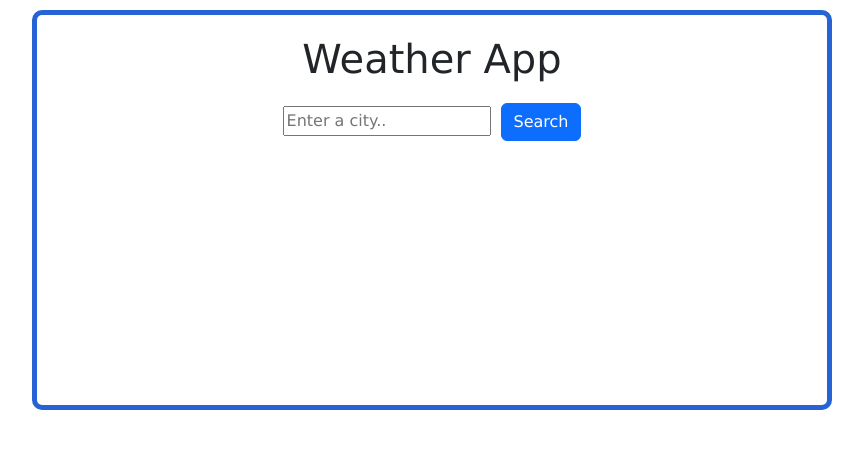
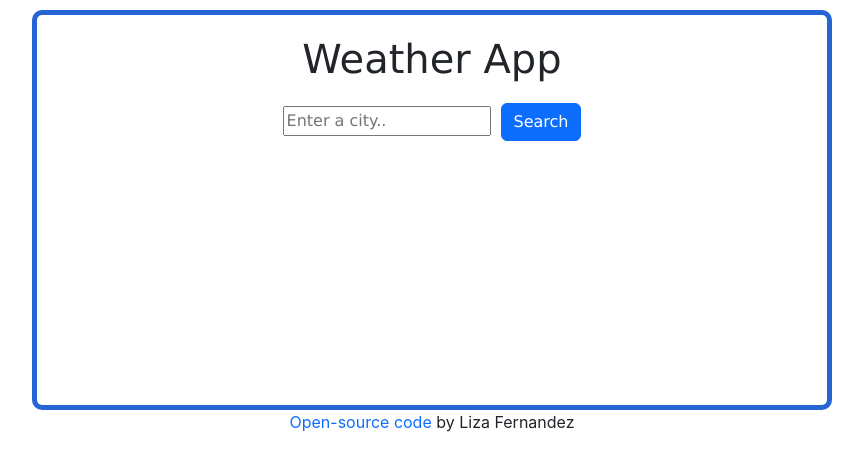
Before and after one commit to aelvanna/weather-react, a React (Create React App) app: page / in a window 1280 px wide. Shown: the top 470 px of the page, without its empty margins (208-1071 px from the left). Built offline with nearby package versions, Linux system fonts and the light colour scheme.

Commit message:
added link to GitHub repository

```diff
--- a/src/App.css
+++ b/src/App.css
@@ -5,6 +5,14 @@ h2 {
 
 ul {
   list-style-type: none;
+}
+
+footer {
+  text-align: center;
+}
+
+footer a {
+  text-decoration: none;
 }
 
 .WeatherApp {
--- /dev/null
+++ b/src/Footer.js
@@ -0,0 +1,14 @@
+import React from "react";
+
+import "./App.css";
+
+export default function Footer() {
+  return (
+    <footer>
+      <a href="https://github.com/aelvanna/weather-react" target="is_blank">
+        Open-source code
+      </a>
+      {` `} by Liza Fernandez
+    </footer>
+  );
+}
--- a/src/index.js
+++ b/src/index.js
@@ -2,8 +2,10 @@ import "bootstrap/dist/css/bootstrap.css";
 import React from "react";
 import ReactDOM from "react-dom/client";
 import "./index.css";
+
 import App from "./App";
 import Search from "./Search";
+import Footer from "./Footer";
 import reportWebVitals from "./reportWebVitals";
 
 const root = ReactDOM.createRoot(document.getElementById("root"));
@@ -13,6 +15,7 @@ root.render(
       <App />
       <Search />
     </div>
+    <Footer />
   </React.StrictMode>
 );
 
```
